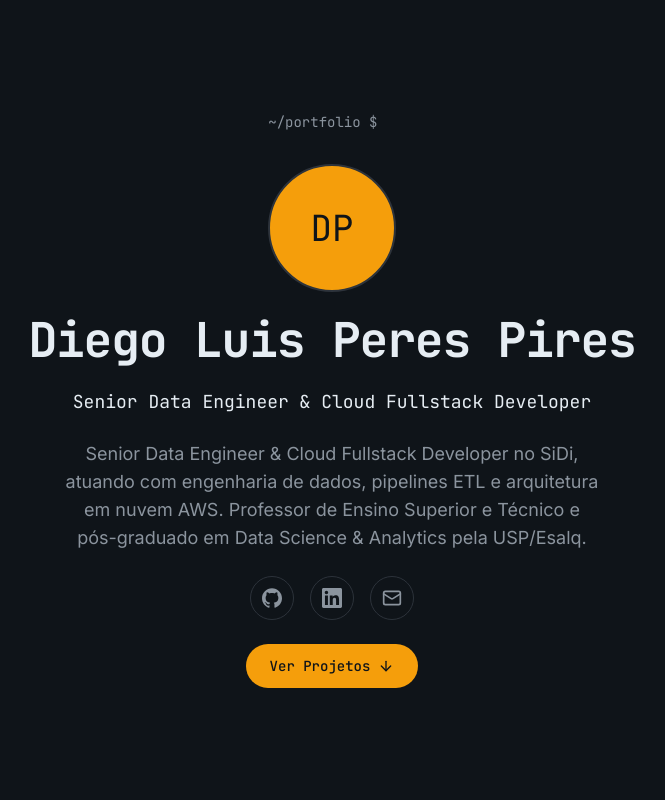
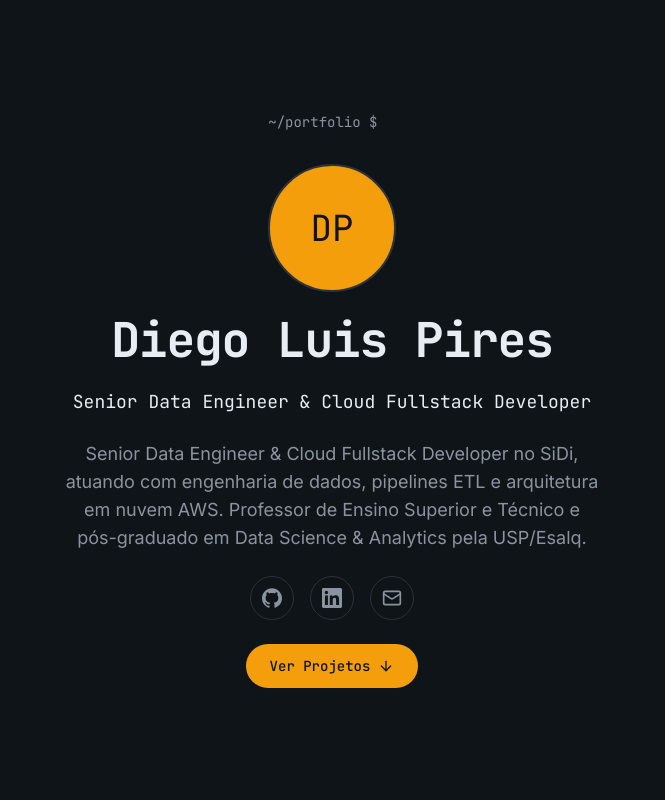
Before and after one commit to dlpires/portfolio, a Next.js app: page / in a window 1280 px wide. Shown: the top 800 px of the page, without its empty margins (308-973 px from the left). Built offline with nearby package versions, Linux system fonts and the light colour scheme.

Commit message:
fix: Update name

```diff
--- a/src/data/profile.ts
+++ b/src/data/profile.ts
@@ -22,13 +22,13 @@ export type Profile = {
 };
 
 export const profile: Profile = {
-  name: "Diego Luis Peres Pires",
+  name: "Diego Luis Pires",
   role: "Senior Data Engineer & Cloud Fullstack Developer",
   bio: "Senior Data Engineer & Cloud Fullstack Developer no SiDi, atuando com engenharia de dados, pipelines ETL e arquitetura em nuvem AWS. Professor de Ensino Superior e Técnico e pós-graduado em Data Science & Analytics pela USP/Esalq.",
   avatar: {
     src: null,
     initials: "DP",
-    alt: "Foto de perfil de Diego Luis Peres Pires",
+    alt: "Foto de perfil de Diego Luis Pires",
   },
   socials: [
     {
```
